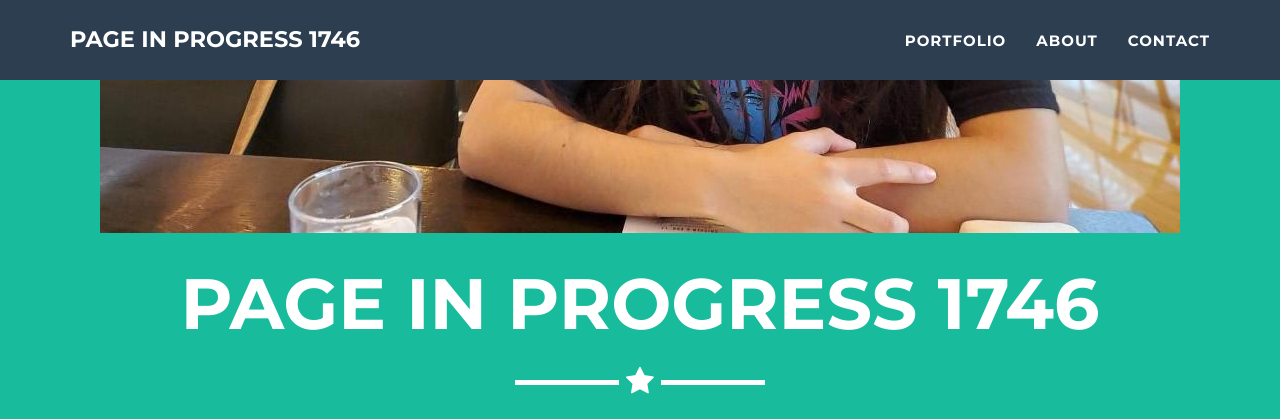
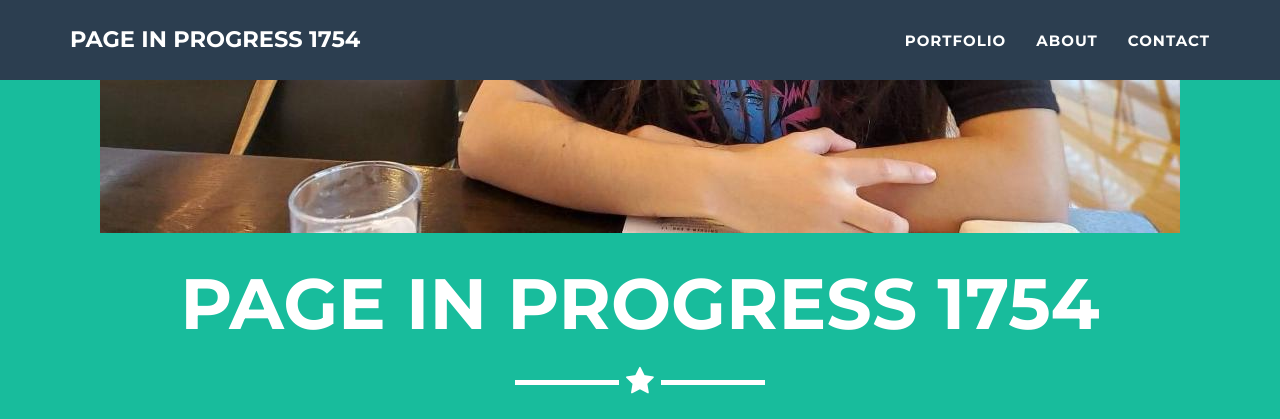
Before and after one commit to ash-chin/ash-chin.github.io, a Jekyll site: the page built from _posts/2014-07-18-project-1.markdown, in a window 1280 px wide and 900 px high, scrolled down 777 px. Shown: the top 419 px of the window. Built offline with Jekyll 4.4.1, drawn with Linux system fonts in a browser that asks for light colours.

Commit message:
Update _config.yml

```diff
--- a/_config.yml
+++ b/_config.yml
@@ -1,5 +1,5 @@
 # Site settings
-title: Page in Progress 1746
+title: Page in Progress 1754
 email: your-email@domain.com
 url: https://github.com/jeromelachaud/freelancer-theme
 description: "Write an awesome description for your new site here. You can edit this line in _config.yml. It will appear in your document head meta (for Google search results) and in your feed.xml site description."
```
